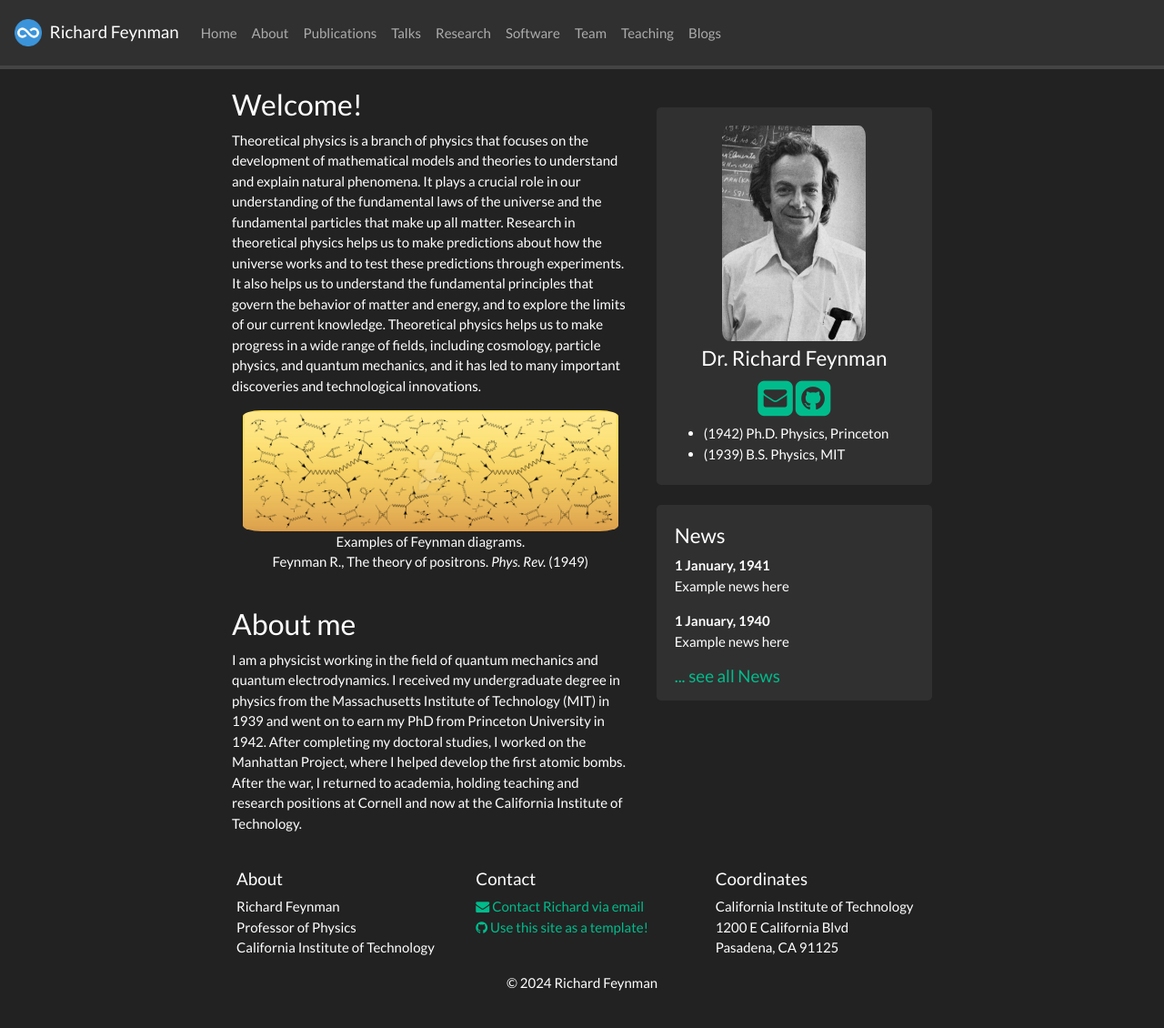
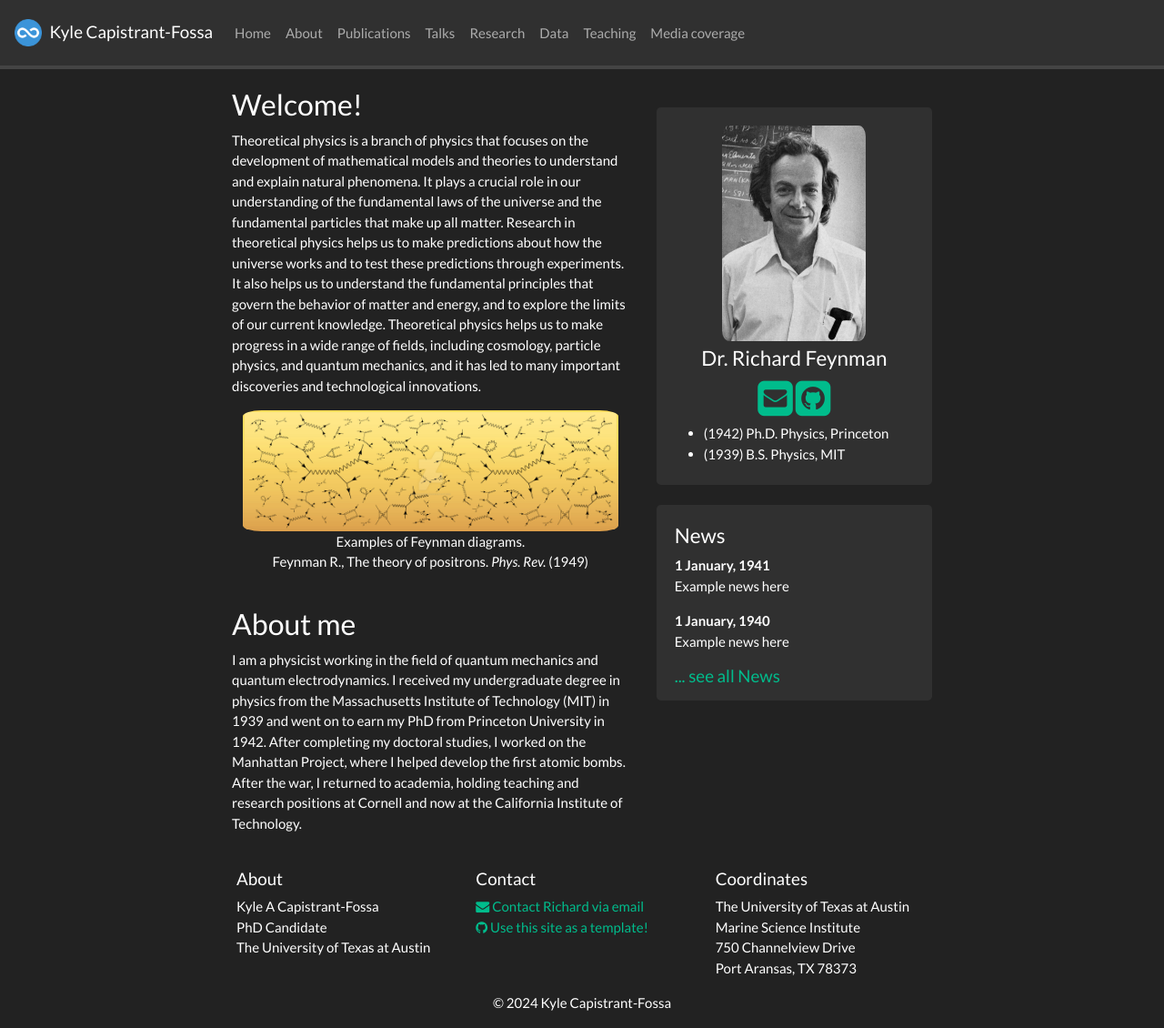
Before and after one commit to kacf24/kacf24.github.io, a Jekyll site: the page built from _pages/home.md, in a window 1280 px wide and 1130 px high. Shown: the whole window at 91% size. Built offline with Jekyll 4.4.1, drawn with Linux system fonts in a browser that asks for light colours; nearby versions of some CDN libraries; a style sheet for code colours, icons or effects is not loaded.

Commit message:
Update _config.yml

```diff
--- a/_config.yml
+++ b/_config.yml
@@ -1,6 +1,6 @@
 # Site settings
-title: Richard Feynman
-email: richard@university.edu
+title: Kyle Capistrant-Fossa
+email: kyle.capistrantfossa@utexas.edu
 description: Academic webpage of Dr. Richard Feynman
 baseurl: ""
 url: ""
@@ -12,14 +12,14 @@ url: ""
 
 # Footer info
 affiliation: >
-  Richard Feynman<br/>
-  Professor of Physics<br/>
-  California Institute of Technology
+  Kyle A Capistrant-Fossa<br/>
+  PhD Candidate<br/>
+  The University of Texas at Austin
 
 location: >
-  California Institute of Technology<br/>
-  1200 E California Blvd<br/>
-  Pasadena, CA 91125
+  The University of Texas at Austin Marine Science Institute<br/>
+  750 Channelview Drive<br/>
+  Port Aransas, TX 78373
 
 contact: >
   <a href="mailto:richard@university.edu" target="_blank"><i class="fa fa-envelope fa-1x"></i> Contact Richard via email</a> <br/>
@@ -31,10 +31,10 @@ nav_pages:
   - name: publications
   - name: talks
   - name: research
-  - name: software
-  - name: team
+  - name: data
   - name: teaching
-  - name: blogs
+  - name: media coverage
+
 
 include:
   - .htaccess
@@ -62,8 +62,8 @@ kramdown:
 plugins: ["jekyll/scholar"]
 
 scholar:
-  last_name: Doe
-  first_name: [John]
+  last_name: Capistrant-Fossa
+  first_name: [Kyle]
 
   style: citesty
   locale: en
```
